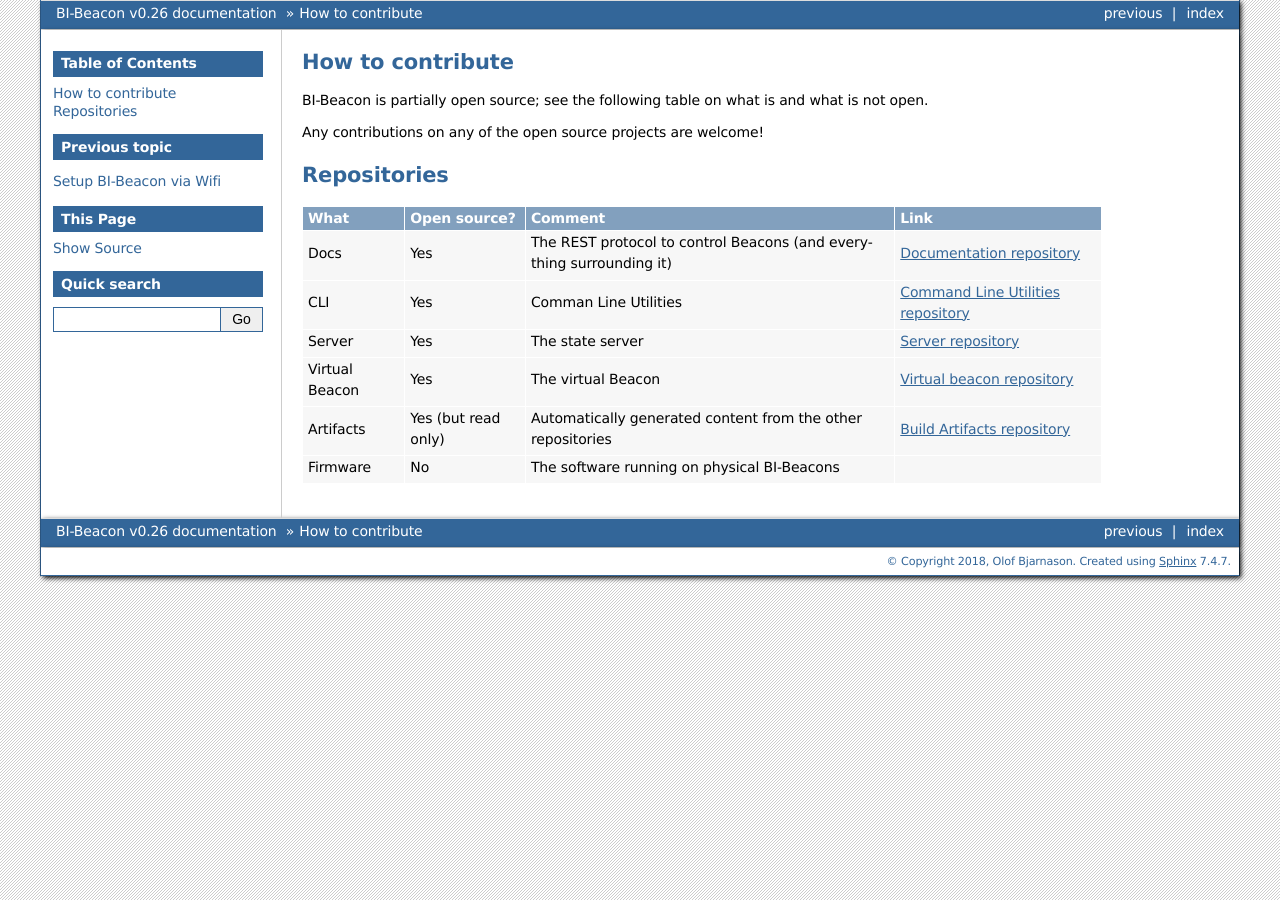
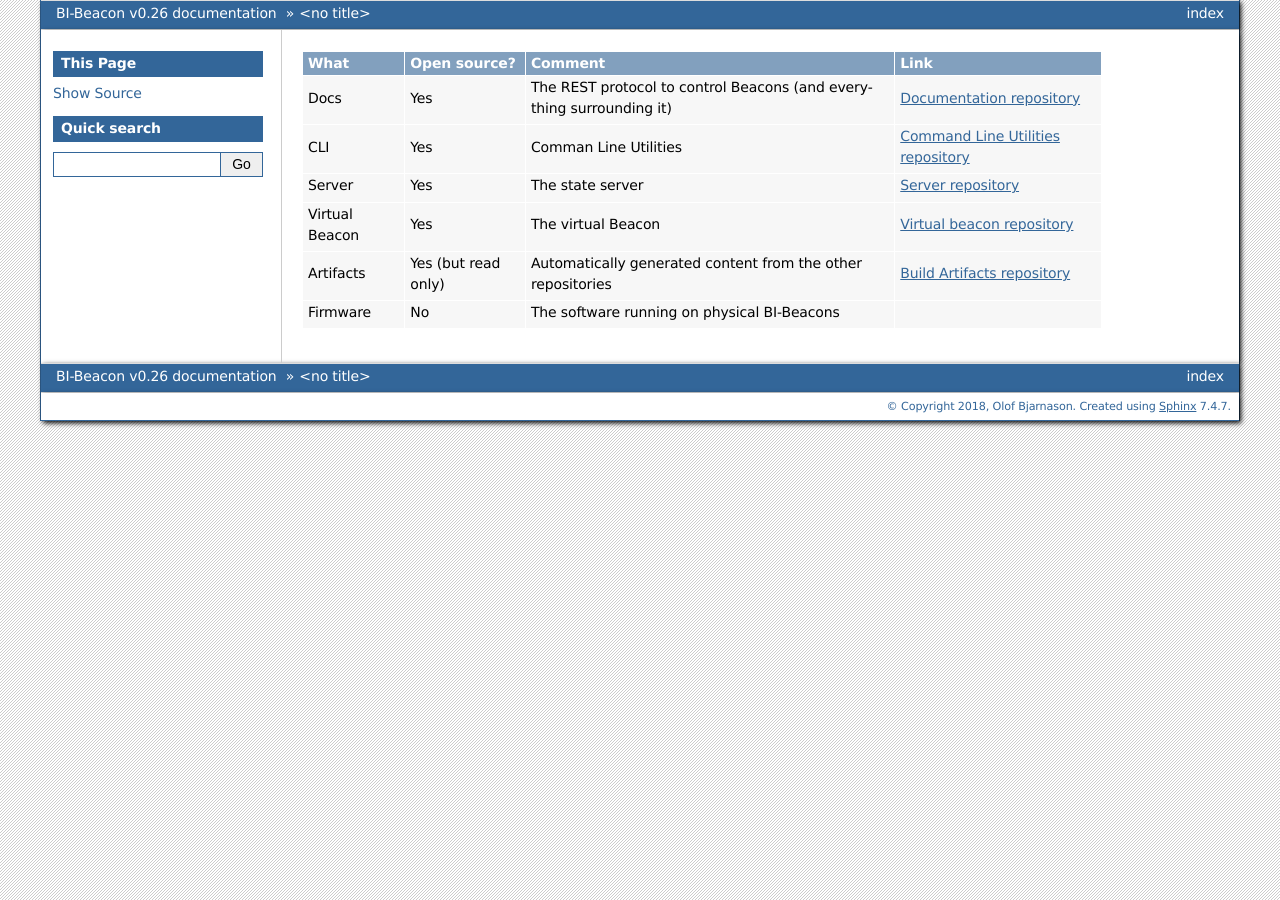
Before and after one commit to BI-Beacon/docs, a Sphinx documentation site: the page built from docs/repos_table.rst, in a window 1280 px wide. Built offline with Sphinx 7.4.7, drawn with Linux system fonts in a browser that asks for light colours; pages that are not in the unit, such as notebooks, are missing from menus.

Commit message:
move repos table to separate file. add comment on sonar cloud. add docs build pipeline graph

```diff
--- a/docs/index.rst
+++ b/docs/index.rst
@@ -19,7 +19,7 @@
   api
   code_examples
   setup
-  repositories
+  devguide
 
 
 Indices and tables
--- a/docs/repositories.rst
+++ b/docs/repos_table.rst
@@ -1,19 +1,4 @@
-.. documents what repositories BI-Beacon project consists of
-
-
-How to contribute
------------------
-
-BI-Beacon is partially open source; see the following table on what is and what is not
-open.
-
-Any contributions on any of the open source projects are welcome!
-
-
-.. _ref_repositories:
-
-Repositories
-------------
+.. table describing the repositories
 
 +-----------+----------------+---------------------------------------+--------------------------------------+
 | What      |  Open source?  |  Comment                              | Link                                 |
--- a/docs/setup.rst
+++ b/docs/setup.rst
@@ -71,7 +74,7 @@
 
 
 Setup BI-Beacon via USB
-=======================
+-----------------------
 
 You can also setup a BI-Beacon using a USB data cable, however this requires
 that you are on a Linux machine with a user in the `dialout` usergroup.
```
Also changed, not shown: other parts of docs/setup.rst (+4 -1 lines), docs/devguide.rst (added, +44 -0 lines), 2 other files.
